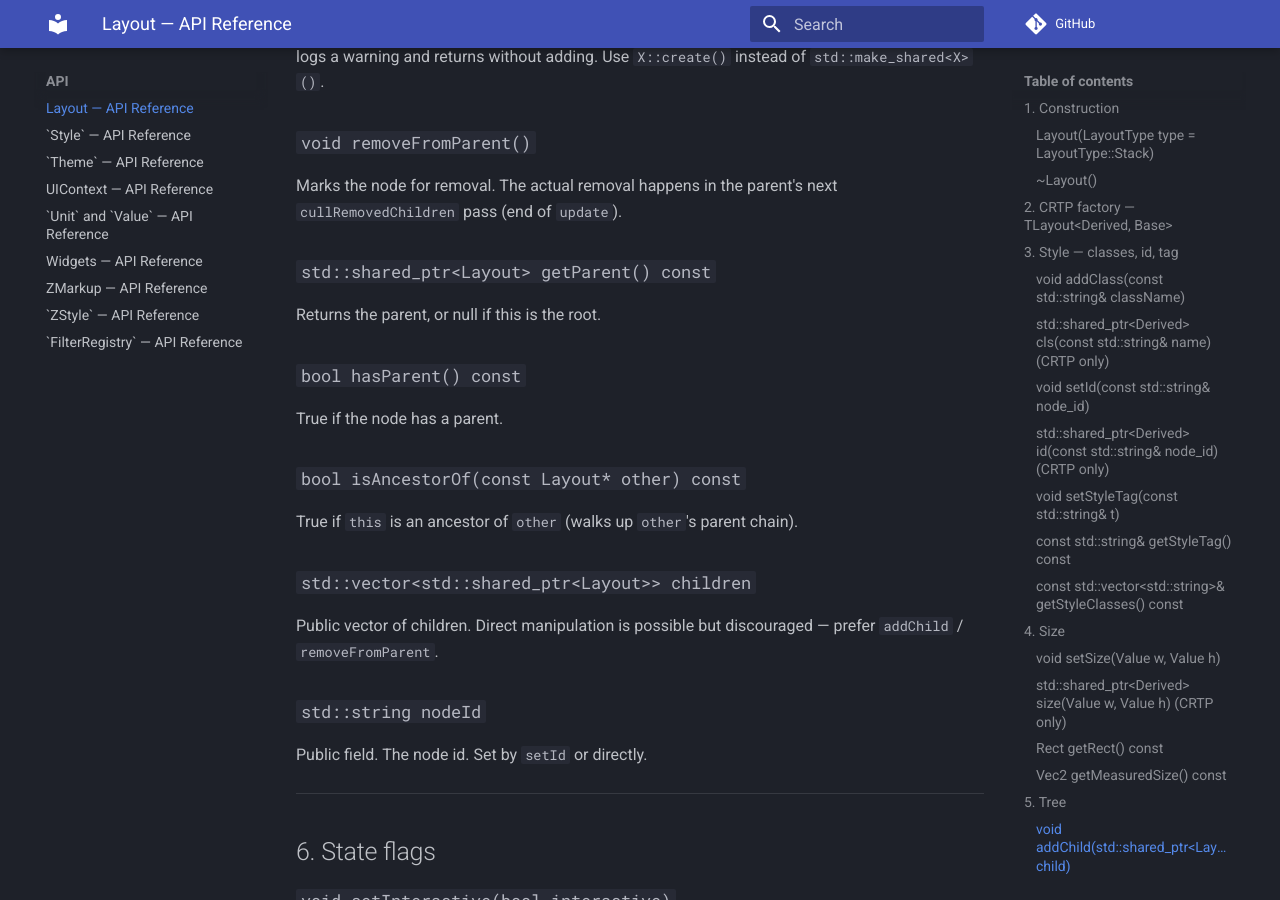
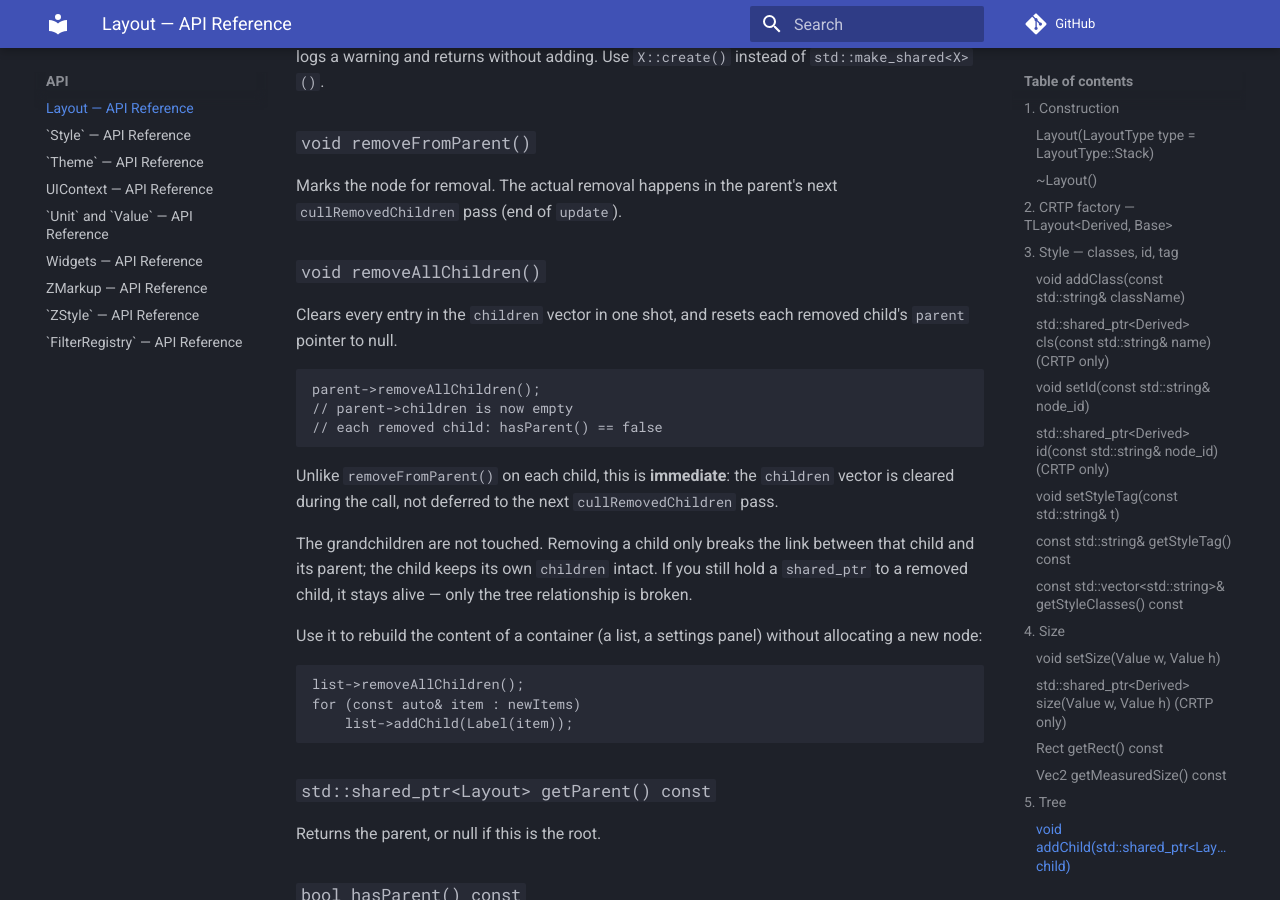
Before and after one commit to zLouis043/ZenitUI, an MkDocs documentation site: the page built from docs/api/Layout.md, in a window 1280 px wide and 900 px high, scrolled down 3833 px. Built offline with MkDocs 1.6.1 and Material for MkDocs 9.7.7, drawn with Linux system fonts in a browser that asks for light colours; comment, search, counter and statistics services are not loaded.

Commit message:
Fixed 2.7 of the ROADMAP.md, added Layout::removeAllChilder(), added tests and updated docs

````diff
--- a/docs/api/Layout.md
+++ b/docs/api/Layout.md
@@ -189,6 +189,35 @@ adding. Use `X::create()` instead of `std::make_shared<X>()`.
 
 Marks the node for removal. The actual removal happens in the parent's
 next `cullRemovedChildren` pass (end of `update`).
+
+### `void removeAllChildren()`
+
+Clears every entry in the `children` vector in one shot, and resets
+each removed child's `parent` pointer to null.
+
+```cpp
+parent->removeAllChildren();
+// parent->children is now empty
+// each removed child: hasParent() == false
+```
+
+Unlike `removeFromParent()` on each child, this is **immediate**: the
+`children` vector is cleared during the call, not deferred to the next
+`cullRemovedChildren` pass.
+
+The grandchildren are not touched. Removing a child only breaks the
+link between that child and its parent; the child keeps its own
+`children` intact. If you still hold a `shared_ptr` to a removed child,
+it stays alive — only the tree relationship is broken.
+
+Use it to rebuild the content of a container (a list, a settings panel)
+without allocating a new node:
+
+```cpp
+list->removeAllChildren();
+for (const auto& item : newItems)
+    list->addChild(Label(item));
+```
 
 ### `std::shared_ptr<Layout> getParent() const`
 
````
Also changed, not shown: docs/ROADMAP.md (+2 -2 lines), 2 other files.
